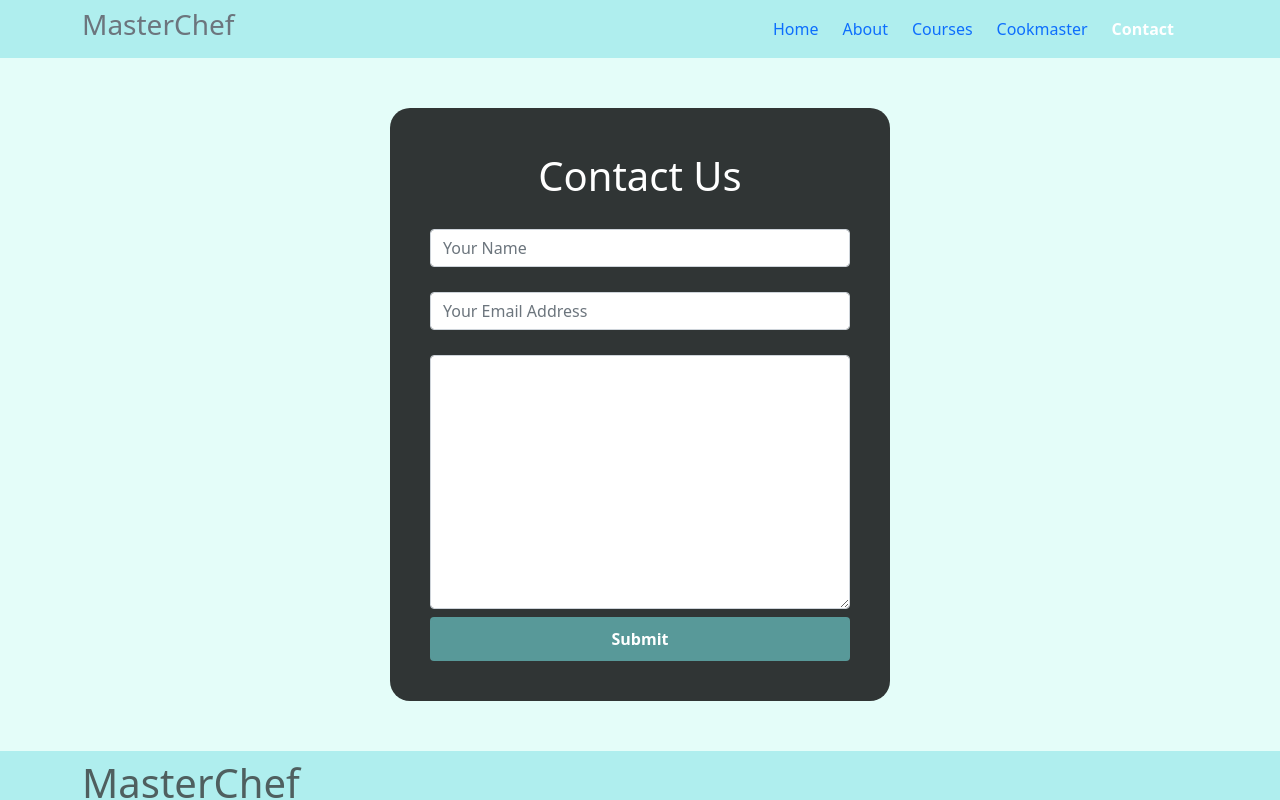
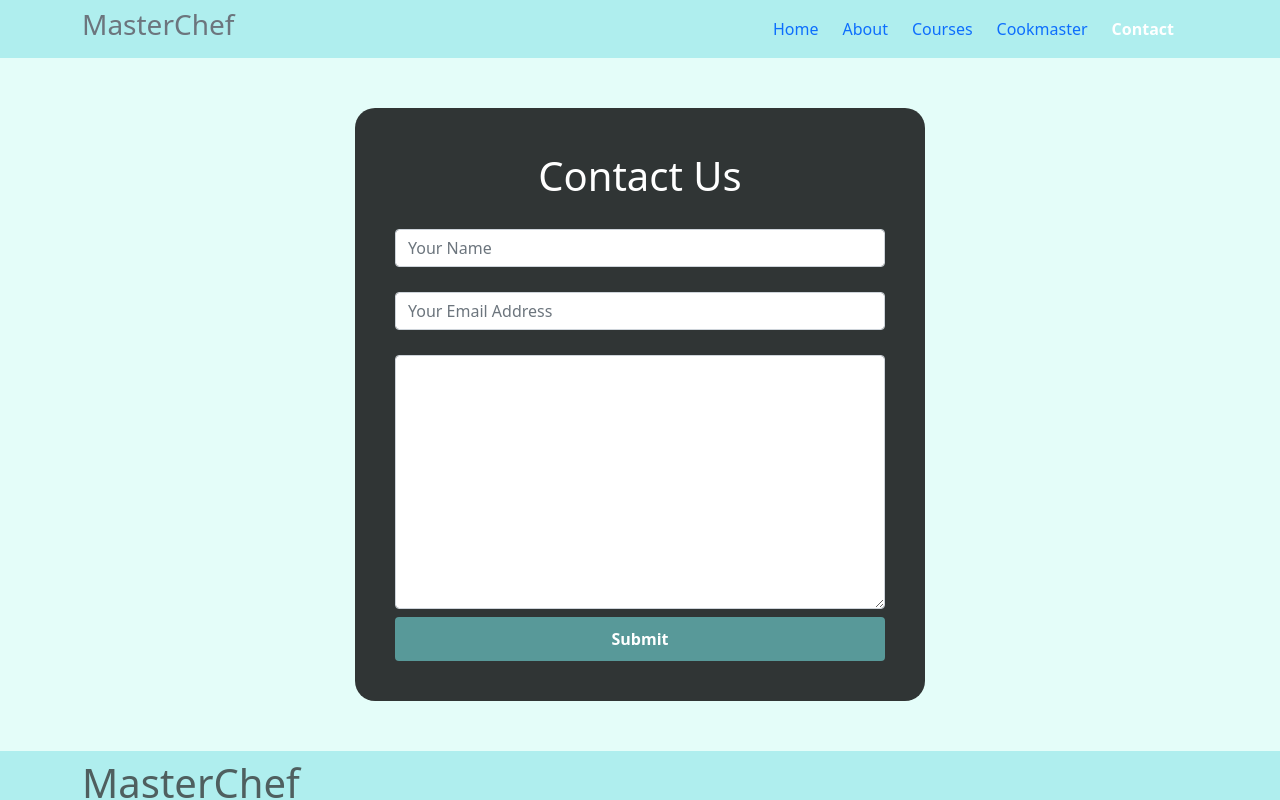
Before and after one commit to arifulislamadil/MasterChef, a React (Create React App) app: page /contact in a window 1280 px wide. Shown: the top 800 px of the page. Built offline with nearby package versions, Linux system fonts and the light colour scheme.

Commit message:
Set form section

```diff
--- a/src/pages/Contact/Contact.js
+++ b/src/pages/Contact/Contact.js
@@ -6,8 +6,9 @@ const Contact = () => {
     return (
         <div className="form-full">
             <div className="container overfolw-contact">
-                <div className="bg-color">
-                    <div className="contact-form form-body">
+                <div className="row bg-color">
+                    <div className="col-md-3"></div>
+                    <div className="col md-6 contact-form form-body">
                         <div className="form-text">
                             <h1>Contact Us</h1>
                             <br />
@@ -17,6 +18,7 @@ const Contact = () => {
                             <button className='btn-contact mt-2 form-control'>Submit</button>
                         </div>
                     </div>
+                    <div className="col-md-3"></div>
                 </div>
             </div>
             <Footer></Footer>
--- a/src/pages/Hero/Hero.css
+++ b/src/pages/Hero/Hero.css
@@ -1,4 +1,5 @@
 .banner-style{
     width: 100%;
-    height: 600px;
+    height: 100vh;
+
 }
--- a/src/pages/Hero/Hero.js
+++ b/src/pages/Hero/Hero.js
@@ -10,7 +10,9 @@ const Hero = () => {
                     <img
                         className="d-block w-100 banner-style"
 
-                        src="https://i.ibb.co/VjPMVyK/Hotel-4f710360-fill-1366x700-format-jpeg-jpegquality-80.jpg"
+
+
+                        src=" https://i.ibb.co/VjPMVyK/Hotel-4f710360-fill-1366x700-format-jpeg-jpegquality-80.jpg"
                         alt="First slide"
                     />
                     <Carousel.Caption>
```
